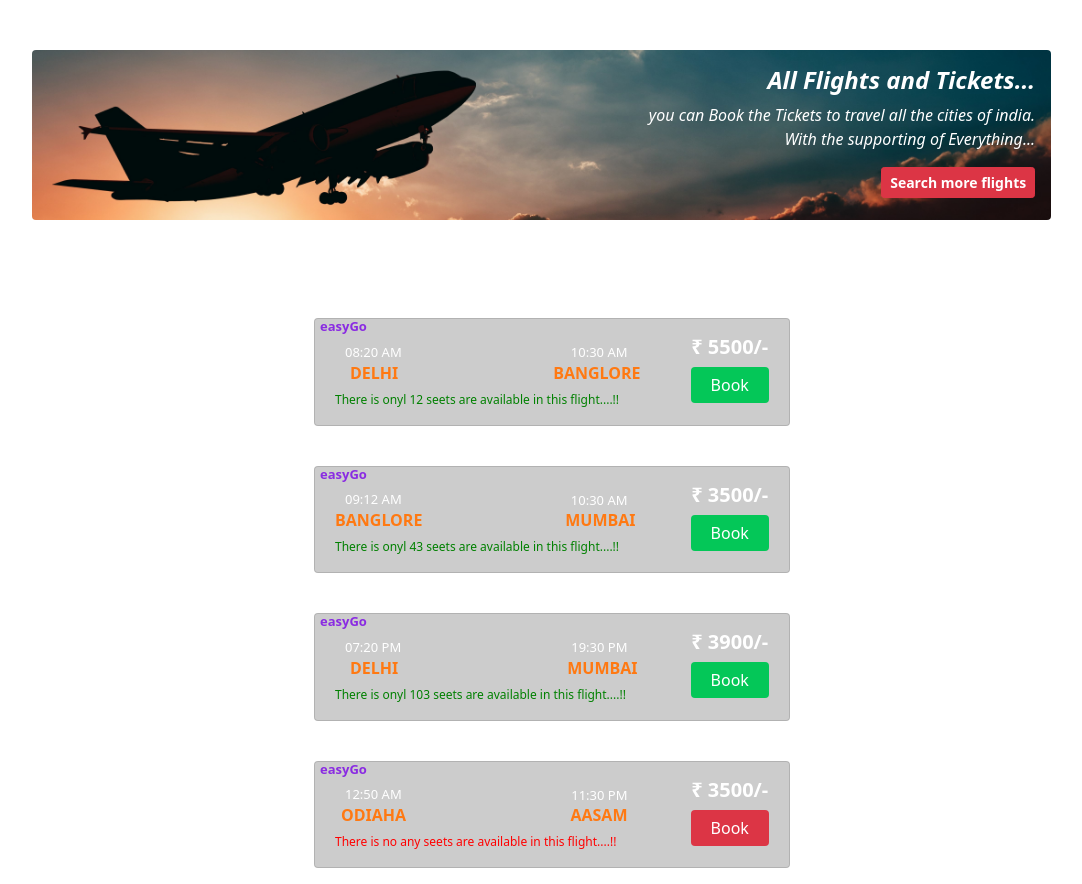
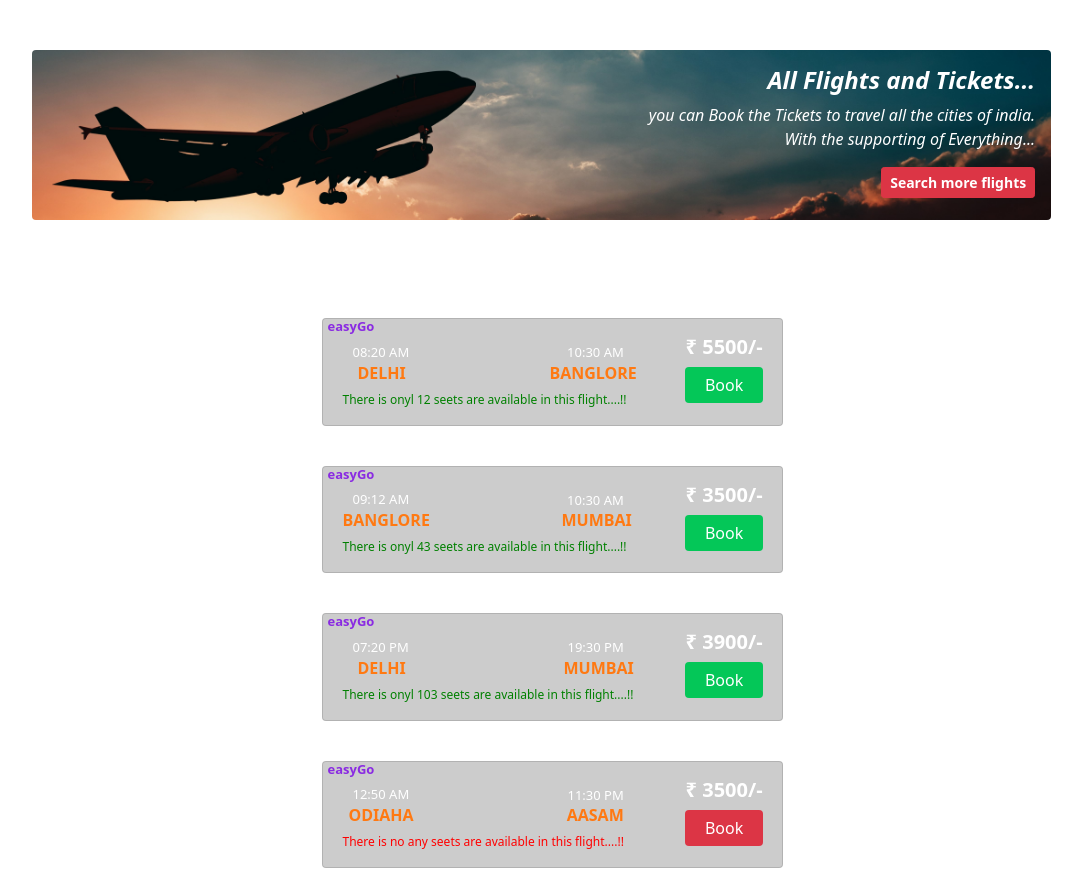
Before and after one commit to Vivek54890/Flight-list-MeraBharat, a plain HTML site: page index.html in a window 1280 px wide. Shown: the whole page, without its empty margins (88-1170 px from the left). Drawn offline with nearby package versions, Linux system fonts and the light colour scheme.

Commit message:
Update index.html

```diff
--- a/index.html
+++ b/index.html
@@ -47,7 +47,7 @@
 
 
 
-    <div class="container" style="width: 500px;">
+    <div class="container" style="width: 485px;">
         <div class="card mb-3" style="max-width: 100%;  background: rgba(0, 0, 0, 0.2);">
         <div class="row g-0">
 
@@ -80,7 +80,7 @@
 
 
 
-     <div class="container" style="width: 500px;">
+     <div class="container" style="width: 485px;">
         <div class="card mb-3" style="max-width: 100%; background: rgba(0, 0, 0, 0.2);">
           <div class="row g-0">
 
@@ -112,7 +112,7 @@
 
 
 
-     <div class="container" style="width: 500px;">
+     <div class="container" style="width: 485px;">
           <div class="card mb-3" style="max-width: 100%; background: rgba(0, 0, 0, 0.2);">
              <div class="row g-0">
 
@@ -144,7 +144,7 @@
 
 
 
-     <div class="container" style="width: 500px;">
+     <div class="container" style="width: 485px;">
         <div class="card mb-3" style="max-width: 100%; background: rgba(0, 0, 0, 0.2);">
            <div class="row g-0">
 
```
